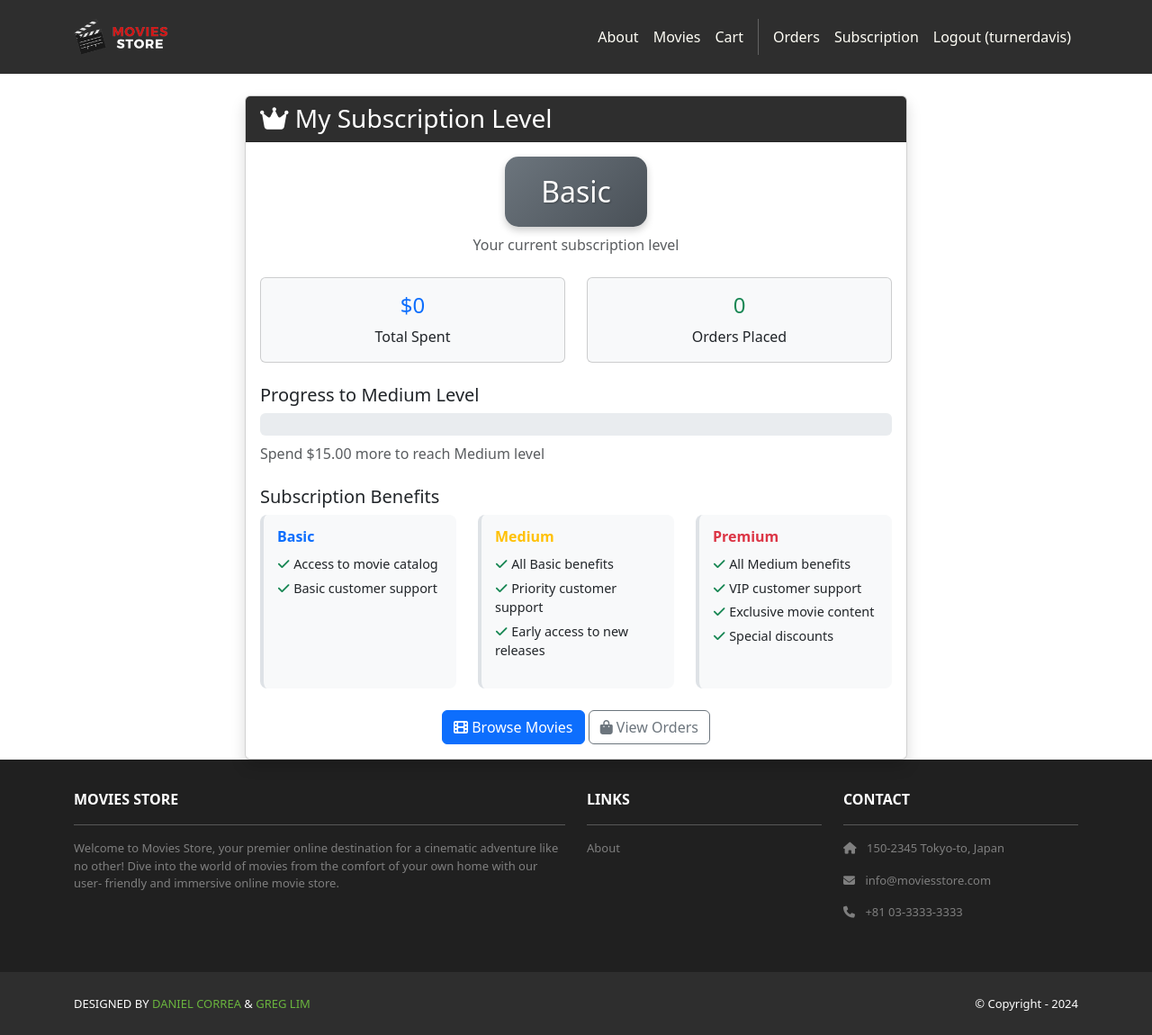
After one commit to turnergd/moviesstore, a Django app: page /accounts/subscription/ in a window 1280 px wide. The commit adds this page. Shown: the whole page at 90% size. Run offline with Django 5.2, Linux system fonts and the light colour scheme; a user stored in the database is signed in; data comes from the database, SQL or seed files in the repository; both versions use the stored data as it was after the commit; some libraries are stand-ins or nearby versions.

Commit message:
new subscription funtionality

```diff
--- /dev/null
+++ b/accounts/templates/accounts/subscription.html
@@ -0,0 +1,170 @@
+{% extends 'base.html' %}
+{% block content %}
+{% load static %}
+
+<div class="container mt-4">
+    <div class="row justify-content-center">
+        <div class="col-md-8">
+            <div class="card shadow">
+                <div class="card-header bg-dark text-white">
+                    <h3 class="mb-0">
+                        <i class="fas fa-crown"></i> My Subscription Level
+                    </h3>
+                </div>
+                <div class="card-body">
+                    <!-- Current Subscription Level -->
+                    <div class="text-center mb-4">
+                        <div class="subscription-badge subscription-{{ template_data.subscription_level|lower }}">
+                            <h2 class="mb-0">{{ template_data.subscription_level }}</h2>
+                        </div>
+                        <p class="text-muted mt-2">Your current subscription level</p>
+                    </div>
+
+                    <!-- Spending Summary -->
+                    <div class="row mb-4">
+                        <div class="col-md-6">
+                            <div class="card bg-light">
+                                <div class="card-body text-center">
+                                    <h4 class="text-primary">${{ template_data.total_spent }}</h4>
+                                    <p class="mb-0">Total Spent</p>
+                                </div>
+                            </div>
+                        </div>
+                        <div class="col-md-6">
+                            <div class="card bg-light">
+                                <div class="card-body text-center">
+                                    <h4 class="text-success">{{ template_data.orders_count }}</h4>
+                                    <p class="mb-0">Orders Placed</p>
+                                </div>
+                            </div>
+                        </div>
+                    </div>
+
+                    <!-- Progress to Next Level -->
+                    {% if template_data.next_level %}
+                    <div class="mb-4">
+                        <h5>Progress to {{ template_data.next_level }} Level</h5>
+                        <div class="progress mb-2" style="height: 25px;">
+                            <div class="progress-bar progress-bar-striped progress-bar-animated"
+                                 role="progressbar"
+                                 style="width: {{ template_data.progress_to_next }}%"
+                                 aria-valuenow="{{ template_data.progress_to_next }}"
+                                 aria-valuemin="0"
+                                 aria-valuemax="100">
+                                {{ template_data.progress_to_next|floatformat:0 }}%
+                            </div>
+                        </div>
+                        <p class="text-muted">
+                            Spend ${{ template_data.amount_needed|floatformat:2 }} more to reach {{ template_data.next_level }} level
+                        </p>
+                    </div>
+                    {% else %}
+                    <div class="alert alert-success text-center">
+                        <h5><i class="fas fa-trophy"></i> Congratulations!</h5>
+                        <p class="mb-0">You've reached the highest subscription level!</p>
+                    </div>
+                    {% endif %}
+
+                    <!-- Subscription Benefits -->
+                    <div class="mt-4">
+                        <h5>Subscription Benefits</h5>
+                        <div class="row">
+                            <div class="col-md-4">
+                                <div class="benefit-card">
+                                    <h6 class="text-primary">Basic</h6>
+                                    <ul class="list-unstyled">
+                                        <li><i class="fas fa-check text-success"></i> Access to movie catalog</li>
+                                        <li><i class="fas fa-check text-success"></i> Basic customer support</li>
+                                    </ul>
+                                </div>
+                            </div>
+                            <div class="col-md-4">
+                                <div class="benefit-card">
+                                    <h6 class="text-warning">Medium</h6>
+                                    <ul class="list-unstyled">
+                                        <li><i class="fas fa-check text-success"></i> All Basic benefits</li>
+                                        <li><i class="fas fa-check text-success"></i> Priority customer support</li>
+                                        <li><i class="fas fa-check text-success"></i> Early access to new releases</li>
+                                    </ul>
+                                </div>
+                            </div>
+                            <div class="col-md-4">
+                                <div class="benefit-card">
+                                    <h6 class="text-danger">Premium</h6>
+                                    <ul class="list-unstyled">
+                                        <li><i class="fas fa-check text-success"></i> All Medium benefits</li>
+                                        <li><i class="fas fa-check text-success"></i> VIP customer support</li>
+                                        <li><i class="fas fa-check text-success"></i> Exclusive movie content</li>
+                                        <li><i class="fas fa-check text-success"></i> Special discounts</li>
+                                    </ul>
+                                </div>
+                            </div>
+                        </div>
+                    </div>
+
+                    <!-- Action Buttons -->
+                    <div class="text-center mt-4">
+                        <a href="{% url 'movies.index' %}" class="btn btn-primary">
+                            <i class="fas fa-film"></i> Browse Movies
+                        </a>
+                        <a href="{% url 'accounts.orders' %}" class="btn btn-outline-secondary">
+                            <i class="fas fa-shopping-bag"></i> View Orders
+                        </a>
+                    </div>
+                </div>
+            </div>
+        </div>
+    </div>
+</div>
+
+<style>
+.subscription-badge {
+    display: inline-block;
+    padding: 20px 40px;
+    border-radius: 15px;
+    color: white;
+    font-weight: bold;
+    text-shadow: 1px 1px 2px rgba(0,0,0,0.3);
+}
+
+.subscription-basic {
+    background: linear-gradient(135deg, #6c757d, #495057);
+}
+
+.subscription-medium {
+    background: linear-gradient(135deg, #ffc107, #e0a800);
+}
+
+.subscription-premium {
+    background: linear-gradient(135deg, #dc3545, #c82333);
+}
+
+.benefit-card {
+    background: #f8f9fa;
+    padding: 15px;
+    border-radius: 8px;
+    height: 100%;
+    border-left: 4px solid #dee2e6;
+}
+
+.benefit-card h6 {
+    font-weight: bold;
+    margin-bottom: 10px;
+}
+
+.benefit-card ul li {
+    margin-bottom: 5px;
+    font-size: 0.9em;
+}
+
+.progress-bar-animated {
+    animation: progress-bar-stripes 1s linear infinite;
+}
+
+@keyframes progress-bar-stripes {
+    0% { background-position: 1rem 0; }
+    100% { background-position: 0 0; }
+}
+</style>
+
+{% endblock content %}
--- a/accounts/urls.py
+++ b/accounts/urls.py
@@ -5,5 +5,5 @@ urlpatterns = [
     path('login/', views.login, name='accounts.login'),
     path('logout/', views.logout, name='accounts.logout'),
     path('orders/', views.orders, name='accounts.orders'),
-
+    path('subscription/', views.subscription, name='accounts.subscription'),
 ]
--- a/accounts/views.py
+++ b/accounts/views.py
@@ -4,6 +4,7 @@ from .forms import CustomUserCreationForm, CustomErrorList
 from django.shortcuts import redirect
 from django.contrib.auth.decorators import login_required
 from django.contrib.auth.models import User
+from cart.models import Order
 
 @login_required
 def logout(request):
@@ -58,3 +59,48 @@ def orders(request):
     template_data['orders'] = request.user.order_set.all()
     return render(request, 'accounts/orders.html',
         {'template_data': template_data})
+
+def get_subscription_level(total_spent):
+    """Calculate subscription level based on total spending"""
+    if total_spent < 15:
+        return 'Basic'
+    elif total_spent < 30:
+        return 'Medium'
+    else:
+        return 'Premium'
+
+@login_required
+def subscription(request):
+    template_data = {}
+    template_data['title'] = 'My Subscription'
+
+    # Calculate total spending from all orders
+    user_orders = Order.objects.filter(user=request.user)
+    total_spent = sum(order.total for order in user_orders)
+
+    # Get subscription level
+    subscription_level = get_subscription_level(total_spent)
+
+    # Calculate progress to next level
+    if subscription_level == 'Basic':
+        progress_to_next = (total_spent / 15) * 100
+        next_level = 'Medium'
+        amount_needed = 15 - total_spent
+    elif subscription_level == 'Medium':
+        progress_to_next = ((total_spent - 15) / 15) * 100
+        next_level = 'Premium'
+        amount_needed = 30 - total_spent
+    else:  # Premium
+        progress_to_next = 100
+        next_level = None
+        amount_needed = 0
+
+    template_data['total_spent'] = total_spent
+    template_data['subscription_level'] = subscription_level
+    template_data['progress_to_next'] = min(progress_to_next, 100)
+    template_data['next_level'] = next_level
+    template_data['amount_needed'] = amount_needed
+    template_data['orders_count'] = user_orders.count()
+
+    return render(request, 'accounts/subscription.html',
+        {'template_data': template_data})
--- a/movies/models.py
+++ b/movies/models.py
@@ -2,7 +2,6 @@ from django.db import models
 from django.contrib.auth.models import User
 
 # Create your models here.
-from django.db import models
 class Movie(models.Model):
     id = models.AutoField(primary_key=True)
     name = models.CharField(max_length=255)
--- a/moviesstore/static/css/style.css
+++ b/moviesstore/static/css/style.css
@@ -36,6 +36,73 @@
     max-height: 200px;
   }
   .img-card-400 {
-    width: fit-content;
-    max-height: 400px;
+    width: 100%;
+    max-width: 500px;
+    height: auto;
+    max-height: 600px;
+    object-fit: cover;
+    border-radius: 8px;
+    box-shadow: 0 4px 8px rgba(0, 0, 0, 0.1);
   }
+
+  .movie-image-container {
+    padding: 10px;
+    background: #f8f9fa;
+    border-radius: 12px;
+    margin: 0 auto;
+    display: inline-block;
+  }
+
+  @media (max-width: 768px) {
+    .img-card-400 {
+      max-width: 100%;
+      max-height: 400px;
+    }
+  }
+
+  /* Subscription Level Styles */
+  .subscription-badge {
+    display: inline-block;
+    padding: 20px 40px;
+    border-radius: 15px;
+    color: white;
+    font-weight: bold;
+    text-shadow: 1px 1px 2px rgba(0,0,0,0.3);
+    box-shadow: 0 4px 8px rgba(0, 0, 0, 0.2);
+  }
+
+  .subscription-basic {
+    background: linear-gradient(135deg, #6c757d, #495057);
+  }
+
+  .subscription-medium {
+    background: linear-gradient(135deg, #ffc107, #e0a800);
+  }
+
+  .subscription-premium {
+    background: linear-gradient(135deg, #dc3545, #c82333);
+  }
+
+  .benefit-card {
+    background: #f8f9fa;
+    padding: 15px;
+    border-radius: 8px;
+    height: 100%;
+    border-left: 4px solid #dee2e6;
+    transition: transform 0.2s ease;
+  }
+
+  .benefit-card:hover {
+    transform: translateY(-2px);
+    box-shadow: 0 2px 8px rgba(0, 0, 0, 0.1);
+  }
+
+  .benefit-card h6 {
+    font-weight: bold;
+    margin-bottom: 10px;
+  }
+
+  .benefit-card ul li {
+    margin-bottom: 5px;
+    font-size: 0.9em;
+  }
--- a/moviesstore/templates/base.html
+++ b/moviesstore/templates/base.html
@@ -51,6 +51,9 @@
           {% if user.is_authenticated %}
        <a class="nav-link"
           href="{% url 'accounts.orders' %}">Orders
+        </a>
+       <a class="nav-link"
+          href="{% url 'accounts.subscription' %}">Subscription
         </a>
 
        <a class="nav-link"
```
Also changed, not shown: movies/templates/movies/show.html (+6 -2 lines), moviesstore/settings.py (+0 -10 lines), db.sqlite3.
